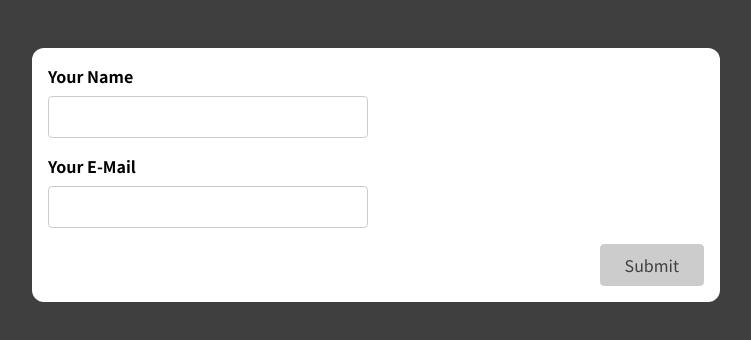
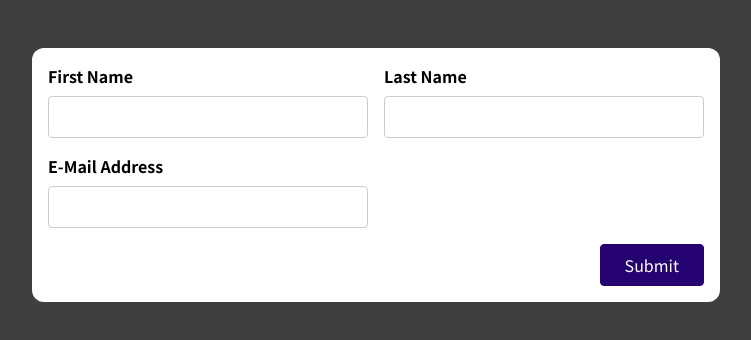
Before and after one commit to anask601/input-app, a React (Create React App) app: page / in a window 1280 px wide. Shown: the top 340 px of the page, without its empty margins (264-1015 px from the left). Built offline with nearby package versions, Linux system fonts and the light colour scheme.

Commit message:
basicform valdiation completed

```diff
--- a/src/App.js
+++ b/src/App.js
@@ -1,9 +1,9 @@
-import SimpleInput from "./components/SimpleInput";
+import BasicForm from "./components/BasicForm";
 
 function App() {
   return (
     <div className="app">
-      <SimpleInput />
+      <BasicForm />
     </div>
   );
 }
--- a/src/components/BasicForm.js
+++ b/src/components/BasicForm.js
@@ -1,21 +1,91 @@
+import useInput from "./hooks/use-input";
+
 const BasicForm = (props) => {
+  const {
+    value: firstNameValue,
+    isValid: firstNameIsValid,
+    hasError: firstNameHasError,
+    valueChangeHandler: firstNameChangeHandler,
+    inputBlurHandler: firstNameBlurHandler,
+    reset: resetFirstName,
+  } = useInput((value) => value.trim() !== "");
+
+  const {
+    value: lastNameValue,
+    isValid: lastNameIsValid,
+    hasError: lastNameHasError,
+    valueChangeHandler: lastNameChangeHandler,
+    inputBlurHandler: lastNameBlurHandler,
+    reset: resetLastName,
+  } = useInput((value) => value.trim() !== "");
+
+  const {
+    value: emailValue,
+    isValid: emailIsValid,
+    hasError: emailHasError,
+    valueChangeHandler: emailChangeHandler,
+    inputBlurHandler: emailBlurHandler,
+    reset: resetEmail,
+  } = useInput((value) => value.trim() !== "");
+
+  const formSubmitHandler = (event) => {
+    event.preventDefault();
+    if (!firstNameIsValid || !lastNameIsValid || !emailIsValid) {
+      return;
+    }
+    resetFirstName();
+    resetLastName();
+    resetEmail();
+  };
+
+  const firstNameInputClasses = firstNameHasError
+    ? "form-control invalid"
+    : "form-control ";
+  const lastNameInputClasses = firstNameHasError
+    ? "form-control invalid"
+    : "form-control ";
+  const emailInputClasses = firstNameHasError
+    ? "form-control invalid"
+    : "form-control ";
+
   return (
-    <form>
-      <div className='control-group'>
-        <div className='form-control'>
-          <label htmlFor='name'>First Name</label>
-          <input type='text' id='name' />
+    <form onSubmit={formSubmitHandler}>
+      <div className="control-group">
+        <div className={firstNameInputClasses}>
+          <label htmlFor="name">First Name</label>
+          <input
+            type="text"
+            id="name"
+            onChange={firstNameChangeHandler}
+            onBlur={firstNameBlurHandler}
+            value={firstNameValue}
+          />
+          {firstNameHasError && <p>input should not empty</p>}
         </div>
-        <div className='form-control'>
-          <label htmlFor='name'>Last Name</label>
-          <input type='text' id='name' />
+        <div className={lastNameInputClasses}>
+          <label htmlFor="name">Last Name</label>
+          <input
+            type="text"
+            id="name"
+            onChange={lastNameChangeHandler}
+            onBlur={lastNameBlurHandler}
+            value={lastNameValue}
+          />
+          {lastNameHasError && <p>input should not empty</p>}
         </div>
       </div>
-      <div className='form-control'>
-        <label htmlFor='name'>E-Mail Address</label>
-        <input type='text' id='name' />
+      <div className={emailInputClasses}>
+        <label htmlFor="name">E-Mail Address</label>
+        <input
+          type="text"
+          id="name"
+          onChange={emailChangeHandler}
+          onBlur={emailBlurHandler}
+          value={emailValue}
+        />
+        {emailHasError && <p>input should not empty</p>}
       </div>
-      <div className='form-actions'>
+      <div className="form-actions">
         <button>Submit</button>
       </div>
     </form>
```
